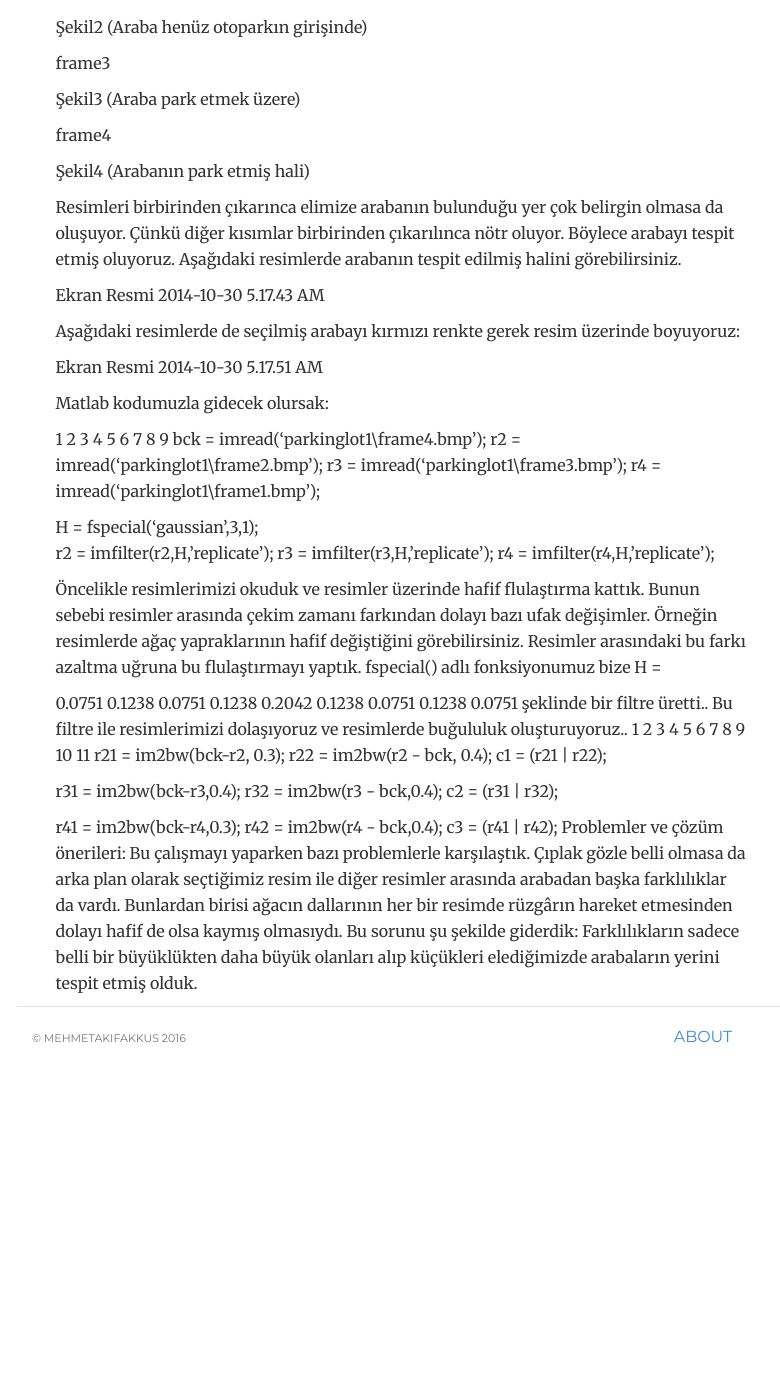
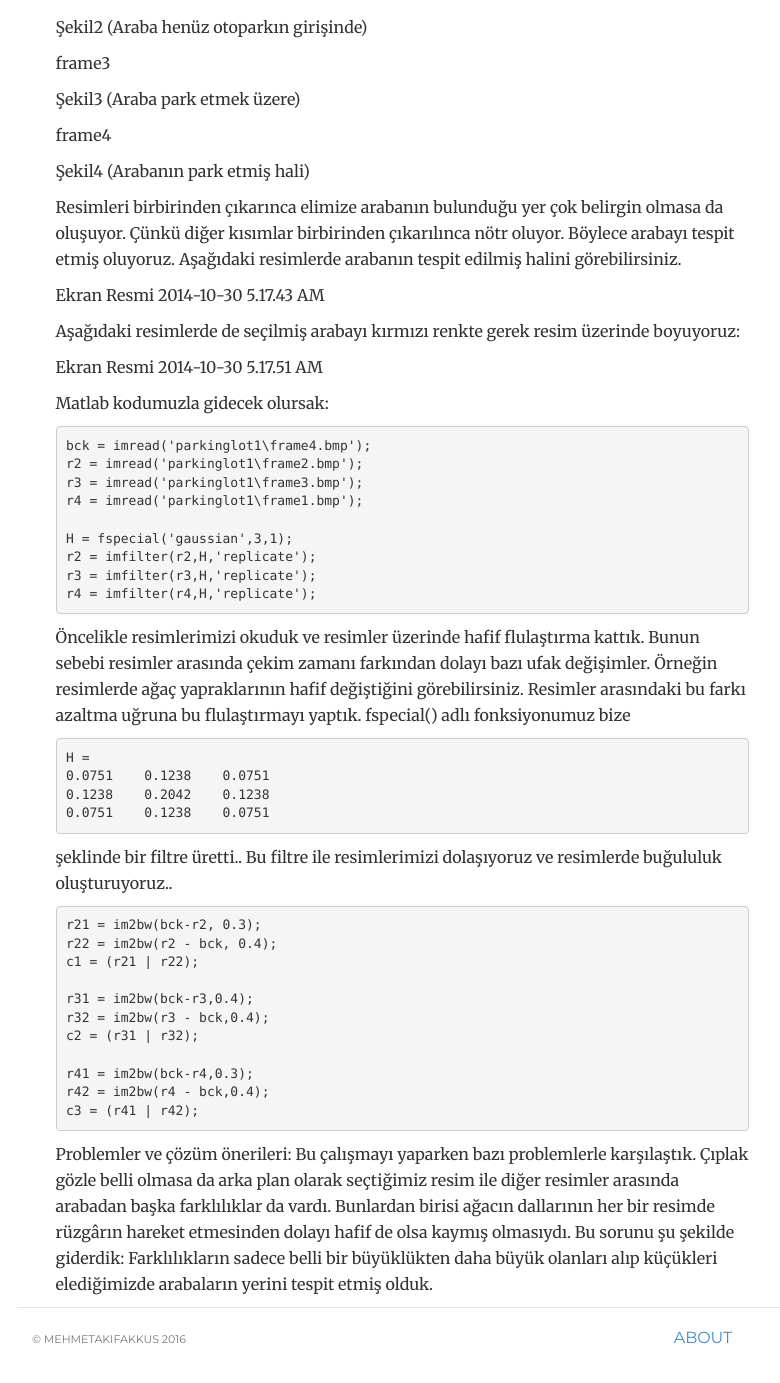
Before and after one commit to mehmetakifakkus/mehmetakifakkus.github.io, a Jekyll site: the page built from _posts/2010-06-20-morfolojik-goruntu-isleme-3-hareketli-cismi-yakalama.md, in a window 1280 px wide and 1400 px high, scrolled down 1325 px. Shown: the top 1383 px of the window, without its empty margins (238-1018 px from the left). Built offline with Jekyll 4.4.1, drawn with Linux system fonts in a browser that asks for light colours; before the commit the page ends 2424 px from its top, so only the background shows below that.

Commit message:
Update 2010-06-20-morfolojik-goruntu-isleme-3-hareketli-cismi-yakalama.md

````diff
--- a/_posts/2010-06-20-morfolojik-goruntu-isleme-3-hareketli-cismi-yakalama.md
+++ b/_posts/2010-06-20-morfolojik-goruntu-isleme-3-hareketli-cismi-yakalama.md
@@ -43,15 +43,7 @@ Ekran Resmi 2014-10-30 5.17.51 AM
 
 Matlab kodumuzla gidecek olursak:
 
-1
-2
-3
-4
-5
-6
-7
-8
-9
+```
 bck = imread('parkinglot1\frame4.bmp');
 r2 = imread('parkinglot1\frame2.bmp');
 r3 = imread('parkinglot1\frame3.bmp');
@@ -61,26 +53,18 @@ H = fspecial('gaussian',3,1);
 r2 = imfilter(r2,H,'replicate');
 r3 = imfilter(r3,H,'replicate');
 r4 = imfilter(r4,H,'replicate');
-
+```
 
 Öncelikle resimlerimizi okuduk ve resimler üzerinde hafif flulaştırma kattık. Bunun sebebi resimler arasında çekim zamanı farkından dolayı bazı ufak değişimler. Örneğin resimlerde ağaç yapraklarının hafif değiştiğini görebilirsiniz. Resimler arasındaki bu farkı azaltma uğruna bu flulaştırmayı yaptık. fspecial() adlı fonksiyonumuz bize
+```
 H =
-
 0.0751    0.1238    0.0751
 0.1238    0.2042    0.1238
 0.0751    0.1238    0.0751
+```
+
 şeklinde bir filtre üretti.. Bu filtre ile resimlerimizi dolaşıyoruz ve resimlerde buğululuk oluşturuyoruz..
-1
-2
-3
-4
-5
-6
-7
-8
-9
-10
-11
+```
 r21 = im2bw(bck-r2, 0.3);
 r22 = im2bw(r2 - bck, 0.4);
 c1 = (r21 | r22);
@@ -92,4 +76,6 @@ c2 = (r31 | r32);
 r41 = im2bw(bck-r4,0.3);
 r42 = im2bw(r4 - bck,0.4);
 c3 = (r41 | r42);
+```
+
 Problemler ve çözüm önerileri: Bu çalışmayı yaparken bazı problemlerle karşılaştık. Çıplak gözle belli olmasa da arka plan olarak seçtiğimiz resim ile diğer resimler arasında arabadan başka farklılıklar da vardı. Bunlardan birisi ağacın dallarının her bir resimde rüzgârın hareket etmesinden dolayı hafif de olsa kaymış olmasıydı. Bu sorunu şu şekilde giderdik: Farklılıkların sadece belli bir büyüklükten daha büyük olanları alıp küçükleri elediğimizde arabaların yerini tespit etmiş olduk.
````
